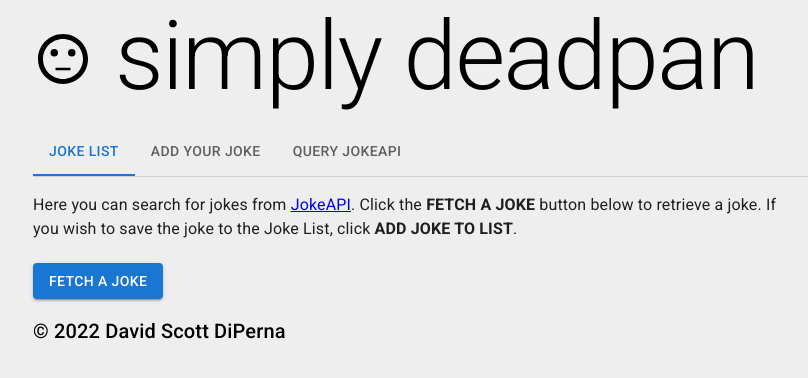
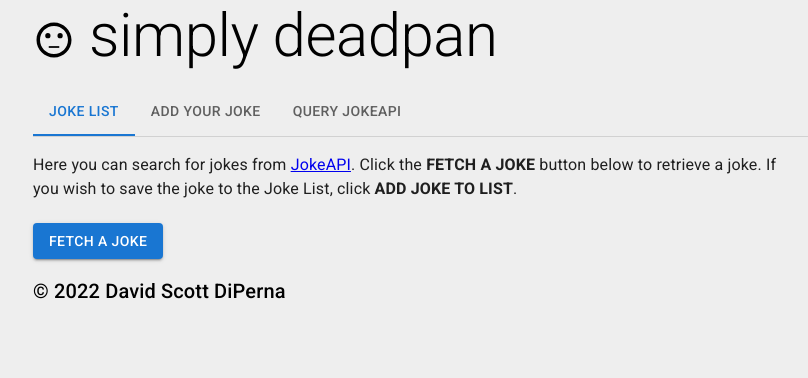
Before and after one commit to dscottd7/simply-deadpan, a React (Create React App) app in the folder client/: page /simply-deadpan/query-jokeapi in a window 1280 px wide. Shown: the top 378 px of the page, without its empty margins (31-839 px from the left). Built offline with nearby package versions, Linux system fonts and the light colour scheme.

Commit message:
WIP on navigation refreshing

```diff
--- a/client/src/App.js
+++ b/client/src/App.js
@@ -13,17 +13,20 @@ import './App.css';
 import FetchJoke from './pages/FetchJoke';
 import AddJoke from './pages/AddJoke';
 import Grid from '@mui/material/Grid';
+import { useState } from 'react';
 
 
 function App() {
+
+  const [navState, setNavState] = useState(0);
 
   return (
     <Container>
       <Router>
         <Grid container spacing={2} >
           <Grid item xs={12} >
-            <Typography variant="h1" component="div">
-            <SentimentNeutralIcon sx={{ fontSize: 60 }} /> simply deadpan
+            <Typography variant="h2" component="div">
+            <SentimentNeutralIcon sx={{ fontSize: 42, verticalAlign: 'middle' }} /> simply deadpan
             </Typography>
           </Grid>
           <Grid item xs={12} >
@@ -31,9 +34,9 @@ function App() {
           </Grid>
           <Grid item xs={12} >
               <Routes>
-                <Route path="/simply-deadpan/" element={<HomePage />}></Route>
-                <Route path="/simply-deadpan/add-joke" element={<AddJoke />}></Route>
-                <Route path="/simply-deadpan/query-jokeapi" element={<FetchJoke />}></Route>
+                <Route path="/simply-deadpan/" element={<HomePage navState={navState} setNavState={setNavState} />}></Route>
+                <Route path="/simply-deadpan/add-joke" element={<AddJoke navState={navState} setNavState={setNavState} />}></Route>
+                <Route path="/simply-deadpan/query-jokeapi" element={<FetchJoke navState={navState} setNavState={setNavState} />}></Route>
               </Routes>
           </Grid>
           <Grid item xs={12} >
--- a/client/src/components/Navigation.js
+++ b/client/src/components/Navigation.js
@@ -4,13 +4,15 @@ import Tab from '@mui/material/Tab';
 import Tabs from '@mui/material/Tabs';
 import { useNavigate } from 'react-router-dom';
 
-function Navigation() {
+function Navigation({ navState, setNavState }) {
 
   const [value, setValue] = React.useState(0);
 
   const navigate = useNavigate();
 
   const handleChange = (event, newValue) => {
+    setValue(newValue);
+    // setNavState(newValue);
     if (newValue === 0) {
       navigate("/simply-deadpan/");
     } else if (newValue === 1) {
@@ -18,7 +20,6 @@ function Navigation() {
     } else if (newValue === 2) {
       navigate("/simply-deadpan/query-jokeapi");
     };
-    setValue(newValue);
   };
 
   return (
--- a/client/src/pages/AddJoke.js
+++ b/client/src/pages/AddJoke.js
@@ -9,7 +9,7 @@ import TextField from '@mui/material/TextField';
 import Grid from '@mui/material/Grid';
 import { useNavigate } from 'react-router-dom';
 
-const AddJoke = ({loadJokes}) => {
+const AddJoke = ({navState, setNavState}) => {
 
     const [category, setCategory] = React.useState('');
     const [setup, setSetup] = React.useState('');
@@ -29,6 +29,7 @@ const AddJoke = ({loadJokes}) => {
         });
         if(response.status === 201){
             alert("Successfully added the joke!");
+            setNavState(0);
             navigate("/simply-deadpan/");
         } else {
             alert(`Failed to add joke, status code = ${response.status}`);
--- a/client/src/pages/FetchJoke.js
+++ b/client/src/pages/FetchJoke.js
@@ -7,7 +7,7 @@ import Typography from '@mui/material/Typography';
 import Grid from '@mui/material/Grid';
 import { useNavigate } from 'react-router-dom';
 
-const FetchJoke = ({ loadJokes, setJoke }) => {
+const FetchJoke = ({ navState, setNavState }) => {
 
     const [category, setCategory] = React.useState();
     const [setup, setSetup] = React.useState();
@@ -40,6 +40,7 @@ const FetchJoke = ({ loadJokes, setJoke }) => {
         });
         if(response.status === 201){
             alert("Successfully added the joke!");
+            setNavState(0);
             navigate("/simply-deadpan/");
         } else {
             alert(`Failed to add joke, status code = ${response.status}`);
--- a/client/src/pages/HomePage.js
+++ b/client/src/pages/HomePage.js
@@ -2,7 +2,7 @@ import React from 'react';
 import JokeList from '../components/JokeList';
 import { useState, useEffect } from 'react';
 
-function HomePage() {
+function HomePage({ navState, setNavState }) {
     const [jokes, setJoke] = useState([]);
 
     const loadJokes = async () => {
```
